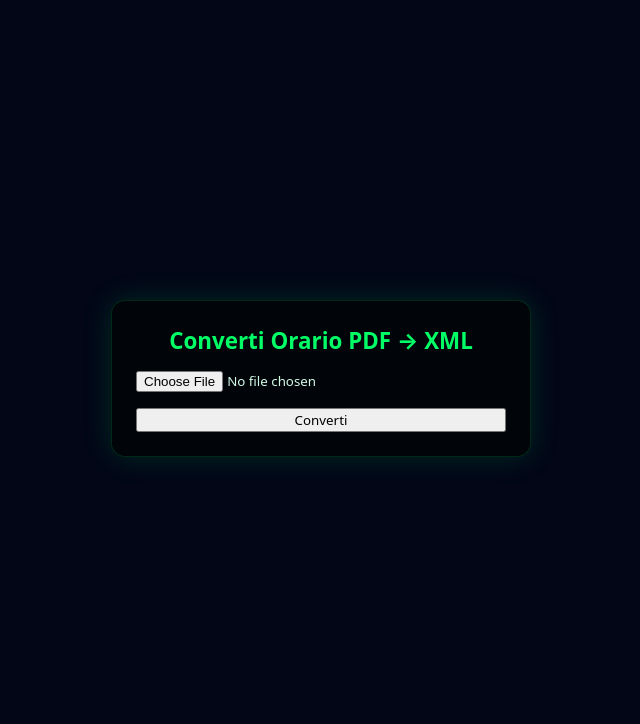
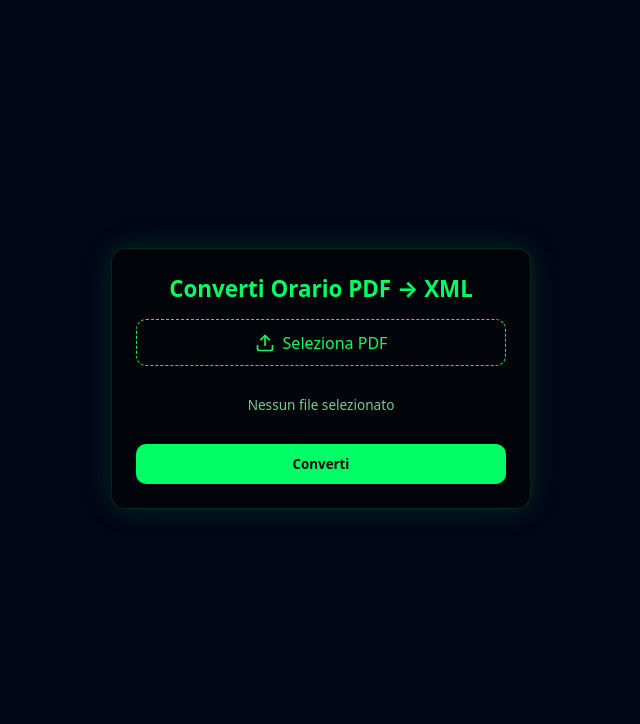
Before and after one commit to matteexe/orario, a Flask app: page / in a window 1280 px wide. Shown: the top 724 px of the page, without its empty margins (319-959 px from the left). Run offline with Flask 3, Linux system fonts and the light colour scheme.

Commit message:
Enhance PDF upload form with custom button and drag-drop
Updated the upload form to include a custom file upload button and drag-and-drop functionality for PDF files.

```diff
--- a/templates/index.html
+++ b/templates/index.html
@@ -4,17 +4,59 @@
   <meta charset="utf-8">
   <meta name="viewport" content="width=device-width, initial-scale=1">
   <title>Da PDF a XML</title>
-  <link rel="stylesheet" href="{{ url_for('static', filename='style.css') }}">
+
+  <link rel="stylesheet" href="{{ url_for('static', filename='style.css') }}?v=1">
 </head>
 <body>
 
 <main>
   <div class="card">
+
     <h1>Converti Orario PDF → XML</h1>
-    <form method="post" enctype="multipart/form-data">
-      <input type="file" name="pdf" accept="application/pdf" required>
-      <button type="submit">Converti</button>
+
+    <!-- FORM -->
+    <form id="uploadForm" method="post" enctype="multipart/form-data">
+
+      <!-- Bottone upload custom -->
+      <label for="pdfInput" class="file-btn" id="dropZone">
+        <svg xmlns="http://www.w3.org/2000/svg" width="20" height="20"
+          viewBox="0 0 24 24" fill="none"
+          stroke="currentColor" stroke-width="2"
+          stroke-linecap="round" stroke-linejoin="round">
+          <path d="M21 15v4a2 2 0 0 1-2 2H5a2 2 0 0 1-2-2v-4"/>
+          <polyline points="17 8 12 3 7 8"/>
+          <line x1="12" y1="3" x2="12" y2="15"/>
+        </svg>
+        <span>Seleziona PDF</span>
+      </label>
+
+      <!-- Input file reale -->
+      <input
+        type="file"
+        name="pdf"
+        id="pdfInput"
+        accept="application/pdf"
+        required
+        hidden
+      >
+
+      <!-- Nome file -->
+      <p id="fileName" class="file-name">Nessun file selezionato</p>
+
+      <!-- Bottone submit -->
+      <button type="submit" class="submit-btn">Converti</button>
     </form>
+
+    <!-- LOADER (nascosto di default) -->
+    <div id="loader" class="loader" style="display:none">
+      <div class="bat">
+        <div class="body"></div>
+        <div class="wing left"></div>
+        <div class="wing right"></div>
+      </div>
+      <p>Conversione in corso…</p>
+    </div>
+
   </div>
 </main>
 
@@ -23,5 +65,59 @@
   <a href="https://github.com/matteexe/orario" target="_blank">GitHub</a>
 </footer>
 
+<!-- SCRIPT -->
+  <script>
+  const form = document.getElementById("uploadForm");
+  const loader = document.getElementById("loader");
+  const fileInput = document.getElementById("pdfInput");
+  const fileName = document.getElementById("fileName");
+  const dropZone = document.getElementById("dropZone");
+
+  /* Loader */
+  form.addEventListener("submit", function () {
+    if (!fileInput.files || fileInput.files.length === 0) return;
+    form.style.display = "none";
+    loader.style.display = "flex";
+  });
+
+  /* Mostra nome file */
+  fileInput.addEventListener("change", () => {
+    fileName.textContent = fileInput.files.length
+      ? fileInput.files[0].name
+      : "Nessun file selezionato";
+  });
+
+  /* === DRAG & DROP === */
+
+  // quando trascini sopra
+  dropZone.addEventListener("dragover", (e) => {
+    e.preventDefault(); // fondamentale
+    dropZone.classList.add("dragover");
+  });
+
+  // quando esci
+  dropZone.addEventListener("dragleave", () => {
+    dropZone.classList.remove("dragover");
+  });
+
+  // quando rilasci
+  dropZone.addEventListener("drop", (e) => {
+    e.preventDefault();
+    dropZone.classList.remove("dragover");
+
+    const files = e.dataTransfer.files;
+    if (!files.length) return;
+
+    // accetta solo PDF
+    if (files[0].type !== "application/pdf") {
+      alert("Carica solo file PDF");
+      return;
+    }
+
+    fileInput.files = files;
+    fileName.textContent = files[0].name;
+  });
+  </script>
+
 </body>
 </html>
```
